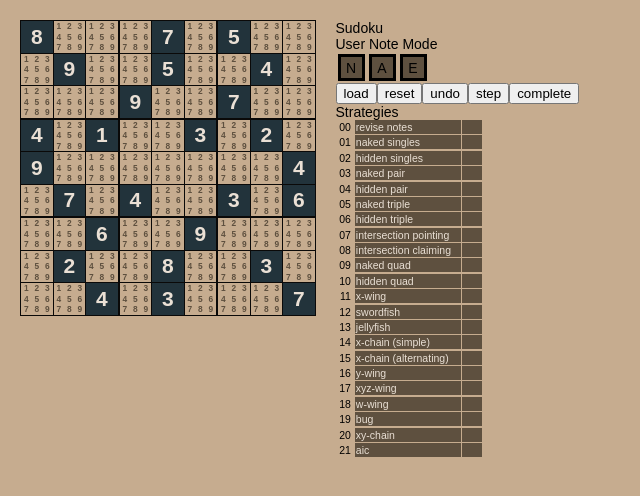
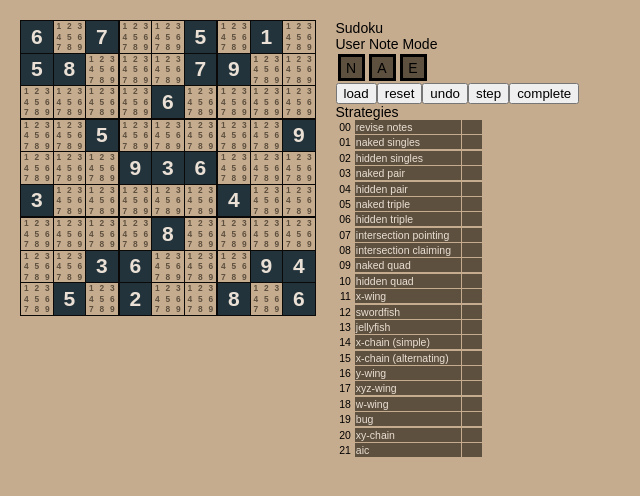
Before and after one commit to hmcol/sudoku, a React (Create React App) app: page / in a window 1280 px wide. Shown: the top 496 px of the page, without its empty margins (0-640 px from the left). Built offline with nearby package versions, Linux system fonts and the light colour scheme.

Commit message:
change default puzzle

```diff
--- a/src/Game.tsx
+++ b/src/Game.tsx
@@ -26,7 +26,7 @@ export default class Game extends React.Component<any, GameState> {
 
         this.state = {
             board: Board.fromString(
-                "800070500090050040000900700401003020900000004070400306006009000020080030004030007"
+                "6.7..5.1.58...79......6......5.....9...936...3.....4......8......36...94.5.2..8.6"
             )!,
             history: [],
             selectedCells: new Set(),
@@ -321,8 +321,8 @@ export default class Game extends React.Component<any, GameState> {
             };
         });
 
-        if (found) {
-            console.log(name, result);
+        if (found && name !== "revise notes") {
+            console.log(name);
         }
 
         this.setState({
```
